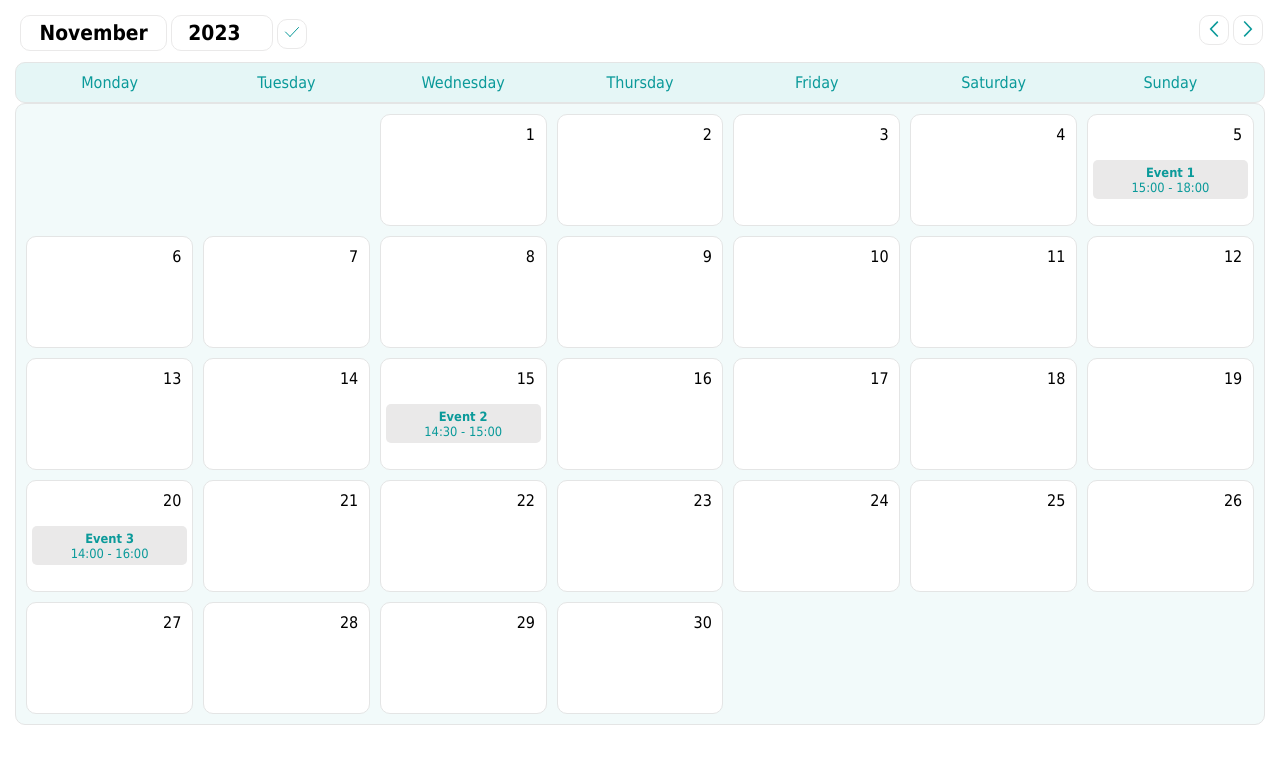
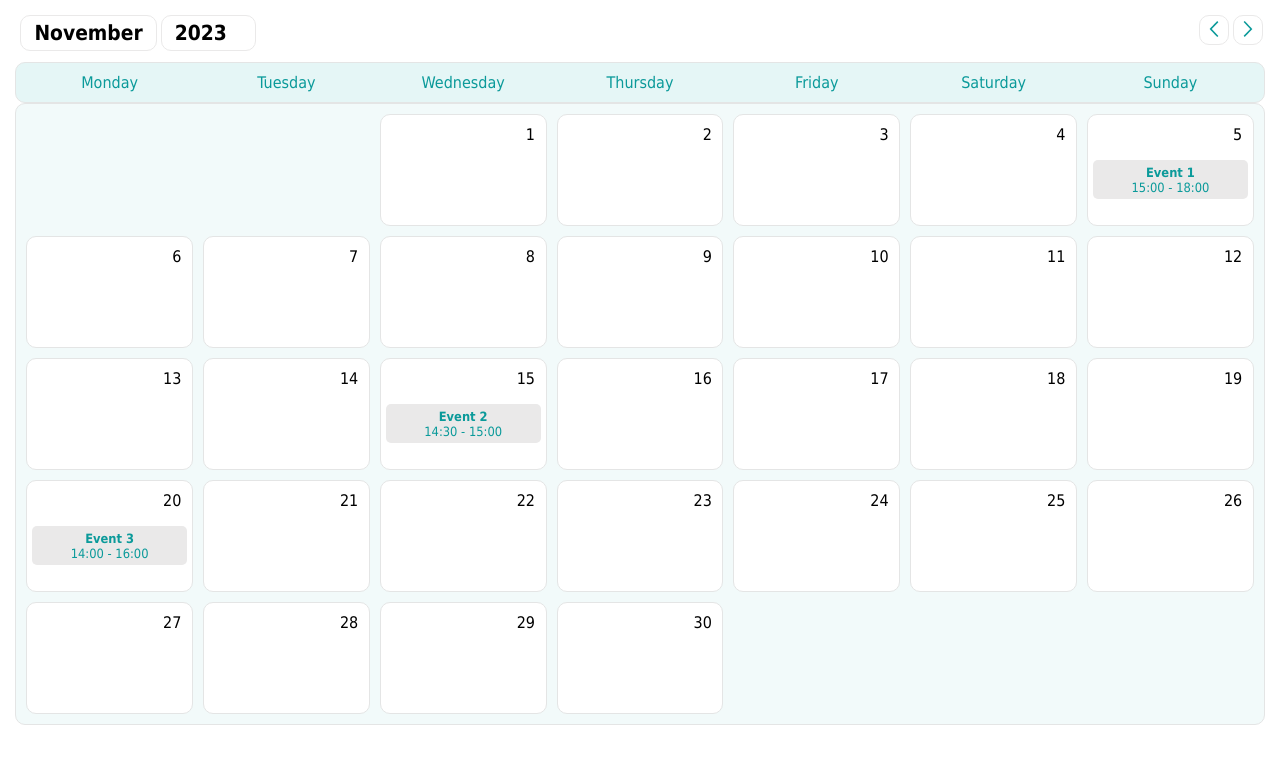
Before and after one commit to lanasavic/b2match-Calendar, a React (Create React App) app: page / in a window 1280 px wide. Shown: the top 764 px of the page. Built offline with nearby package versions, Linux system fonts and the light colour scheme.

Commit message:
Fix dropdown selectedMonth value

```diff
--- a/src/Calendar.js
+++ b/src/Calendar.js
@@ -1,9 +1,8 @@
-import React, { useState } from 'react';
+import React, { useState, useEffect } from 'react';
 import { DateTime } from 'luxon';
 import './Calendar.css';
 import {ReactComponent as ArrowLeft} from './ArrowLeft.svg';
 import {ReactComponent as ArrowRight} from './ArrowRight.svg';
-import {ReactComponent as Accept} from './Accept.svg';
 
 function Calendar() {
     const [currentDate, setCurrentDate] = useState(DateTime.local());
@@ -15,20 +14,20 @@ function Calendar() {
     const [selectedMonth, setSelectedMonth] = useState(currentDate.month);
     const [selectedYear, setSelectedYear] = useState(currentDate.year);
 
-    // Function to switch to the selected month and year
-    const switchToMonthYear = () => {
-        const newDate = DateTime.local(selectedYear, selectedMonth, 1);
-        setCurrentDate(newDate);
-        setShowDropdown(false);
+    useEffect(() => {
+        setCurrentDate(DateTime.local(selectedYear, selectedMonth, 1));
+    }, [selectedYear, selectedMonth]);
+
+   const goToPreviousMonth = () => {
+    setCurrentDate((prevDate) => prevDate.minus({ months: 1 }));
+    setSelectedMonth(currentDate.minus({ months: 1 }).month);
+    setSelectedYear(currentDate.minus({ months: 1 }).year);
     };
 
-    // Function to switch to the previous month
-    const goToPreviousMonth = () => {
-        setCurrentDate(currentDate.minus({ months: 1 }));
-    };
-    // Function to switch to the next month
     const goToNextMonth = () => {
-        setCurrentDate(currentDate.plus({ months: 1 }));
+        setCurrentDate((prevDate) => prevDate.plus({ months: 1 }));
+        setSelectedMonth(currentDate.plus({ months: 1 }).month);
+        setSelectedYear(currentDate.plus({ months: 1 }).year);
     };
 
     // Simulated event data
@@ -72,7 +71,6 @@ function Calendar() {
                     type="number"
                     value={selectedYear}
                     onChange={(e) => setSelectedYear(Number(e.target.value))}/>
-                <button onClick={switchToMonthYear}><Accept className='btnSvg'/></button>
             </div>
 
             <div className="calendar-header-buttons">
```
